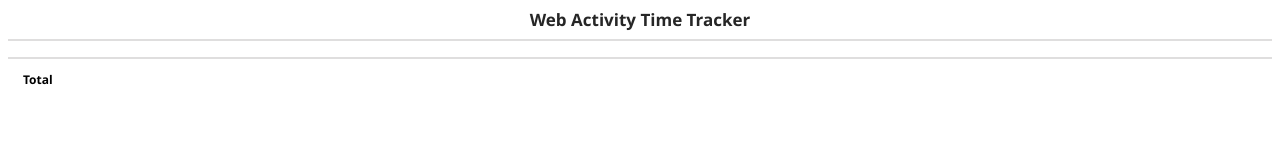
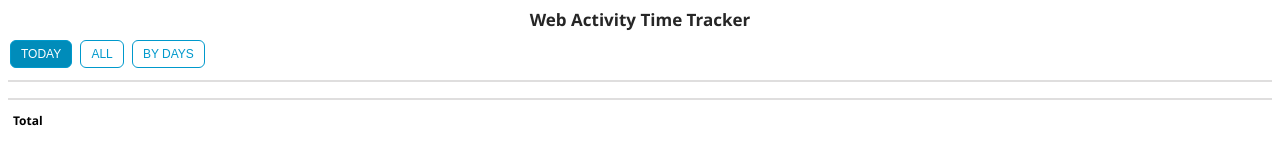
Before and after one commit to Stigmatoz/web-activity-time-tracker, a browser extension: page index.html in a window 1280 px wide. Drawn offline with Linux system fonts and the light colour scheme.

Commit message:
add button's

```diff
--- a/index.html
+++ b/index.html
@@ -17,7 +17,12 @@
    <div id="title">
       <p class="title">Web Activity Time Tracker</p>
    </div>
-   <div id="chart"></div>
+   <div id="buttons">
+      <input type="button" value="Today" class="active"/>
+      <input type="button" value="All"/>
+      <input type="button" value="By days"/>
+   </div>
+   <div id="chart" class="margin-top-7"></div>
    <hr>
    <div class="list-of-site" id="resultTable"></div>
    <hr>
--- a/style/webact.css
+++ b/style/webact.css
@@ -1,6 +1,10 @@
 body {
     font-family: "Segoe UI", Tahoma, sans-serif !important;
     color: #262626;
+}
+
+.margin-top-7{
+    margin-top: 7px;
 }
 
 .list-of-site{
@@ -9,6 +13,11 @@ body {
 
 .inline-flex{
     display: inline-flex;
+}
+
+.inline-flex:hover{
+    font-size: 13px;
+    font-weight: 650;
 }
 
 .span-url{
@@ -23,15 +32,11 @@ body {
     font-weight: 700;
 }
 
-.span-url:hover{
-    color: rgb(107, 107, 107);
-}
-
 .span-total{
-    width: 395px;
+    width: 405px;
     text-decoration: none;
     color: rgb(0, 0, 0);
-    margin-left: 15px;
+    margin-left: 5px;
     font-size: 12px;
     font-weight: 700;
     cursor: pointer;
@@ -85,3 +90,32 @@ hr {
     margin: 5px;
     text-align: center;
 }
+
+input[type="button"]{
+    border: none;
+    color: white;
+    padding: 6px 10px;
+    text-align: center;
+    display: inline-block;
+    font-size: 12px;
+    margin: 4px 2px;
+    transition-duration: 0.4s;
+    cursor: pointer;
+    text-decoration: none;
+    text-transform: uppercase;
+
+    border-radius: 6px;
+    border: 1px solid #0099CC;
+    background: transparent;
+    color: #0099CC;
+}
+
+input[type="button"]:hover {
+    background-color: #008CBA;
+    color: white;
+}
+
+input[type="button"].active {
+    background-color: #008CBA;
+    color: white;
+}
```
